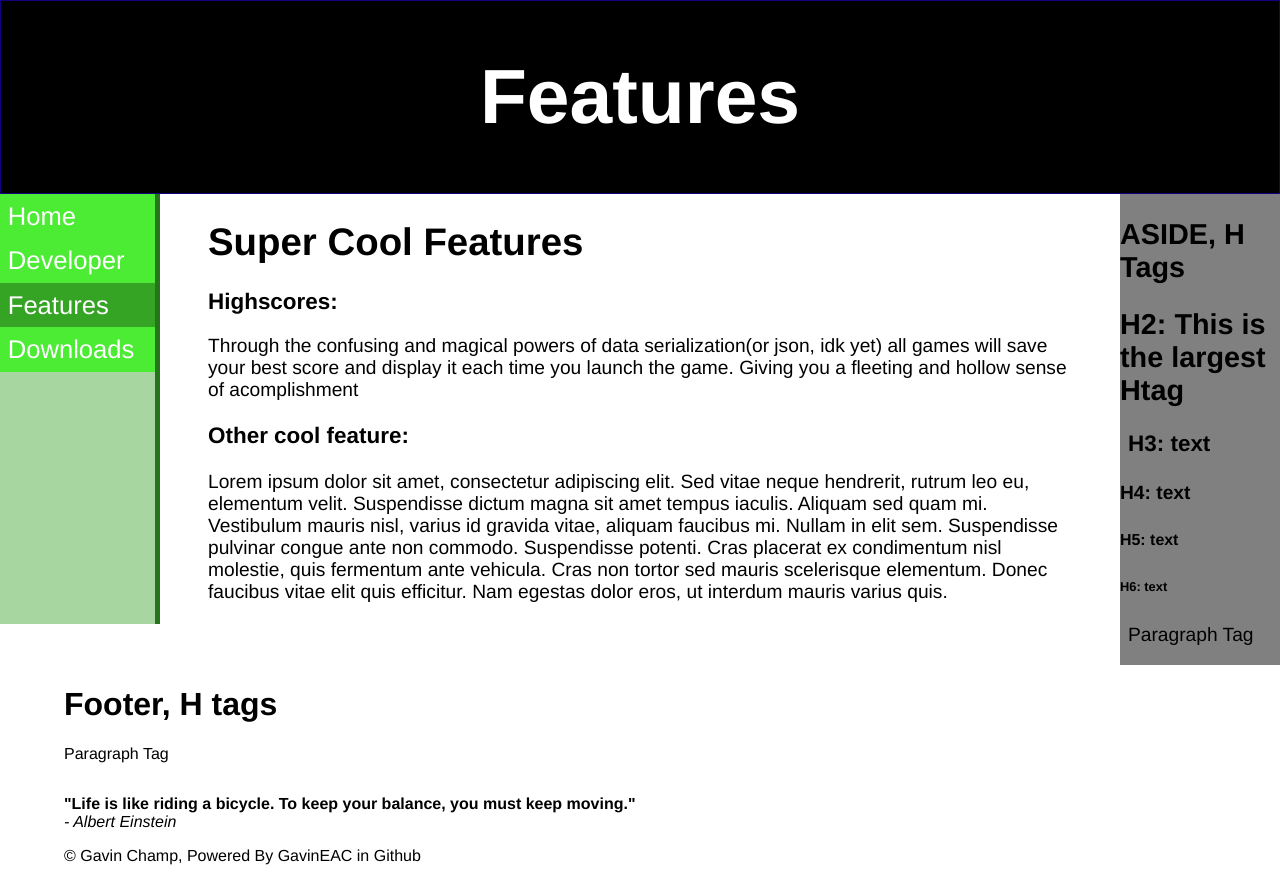
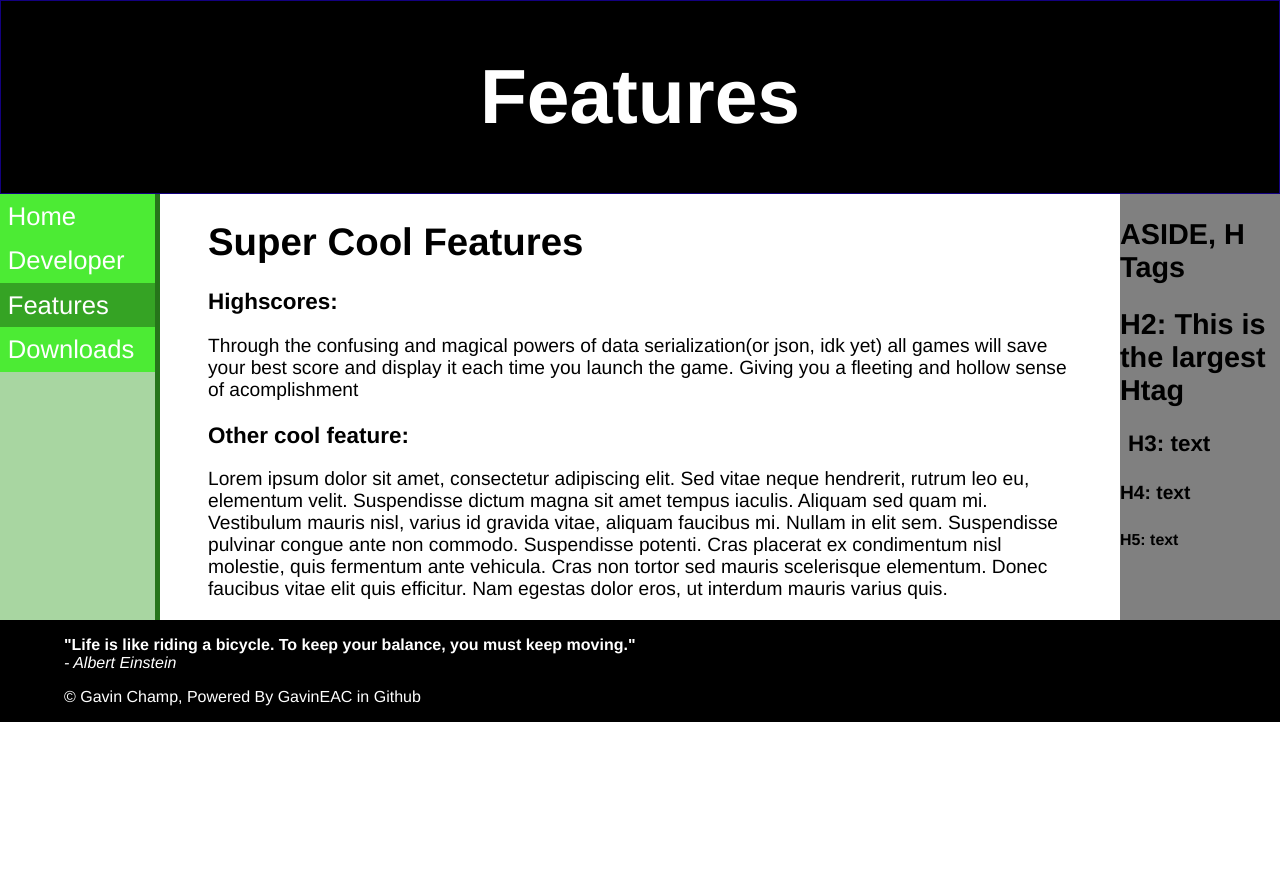
Before and after one commit to GavinEAC/PromoSite.github.io, a plain HTML site: page ChildPages/Features.html in a window 1280 px wide. After the commit the page ends 800 px from the top, so only its background shows below. Drawn offline with Linux system fonts and the light colour scheme.

Commit message:
Update Features.html

```diff
--- a/ChildPages/Features.html
+++ b/ChildPages/Features.html
@@ -101,6 +101,13 @@
                 width:100%;
                 float:left;
             }
+
+            .outer_footer{
+                background-color: black;
+                color: white;
+                width:100%;
+                float:left;
+            }
         </style>
 
         <!-- Websites load in a specific order. Head, CSS, JS, Body-->
@@ -125,7 +132,7 @@
                 save your best score and display it each time you launch the game. Giving you a fleeting and
                 hollow sense of acomplishment
             </p>
-            <h3>Other cool feature:</h3>
+            <h3 style="margin-bottom: 0;">Other cool feature:</h3>
             <p>
                 Lorem ipsum dolor sit amet, consectetur adipiscing elit. Sed vitae neque hendrerit,
                 rutrum leo eu, elementum velit. Suspendisse dictum magna sit amet tempus iaculis. Aliquam
@@ -138,21 +145,15 @@
 
 
         </main>
-        <aside class="aside">
+        <aside class="aside" id="aside">
             <h2>ASIDE, H Tags</h2>
             <h2>H2: This is the largest Htag</h2>
             <h3>H3: text</h3>
             <h4>H4: text</h4>
             <h5>H5: text</h5>
-            <h6>H6: text</h6>
-            <p>Paragraph Tag</p>
         </aside>
-        <footer class="footer">
-            <h1>Footer, H tags</h1>
-            <p>Paragraph Tag</p>
-        </footer>
     </body>
-    <footer class="footer">
+    <footer class="outer_footer">
         <blockquote cite="">
             <!-- Date Accessed 20240214-->
         </blockquote>
@@ -168,6 +169,7 @@
             const element = document.getElementById("main_column");
             let main_height = element.scrollHeight;
             document.getElementById("nav").style.height = `${main_height + 1.5}px`;
+            document.getElementById("aside").style.height = `${main_height + 1.5}px`;
          }, 100)
     </script>
 </html>
```
